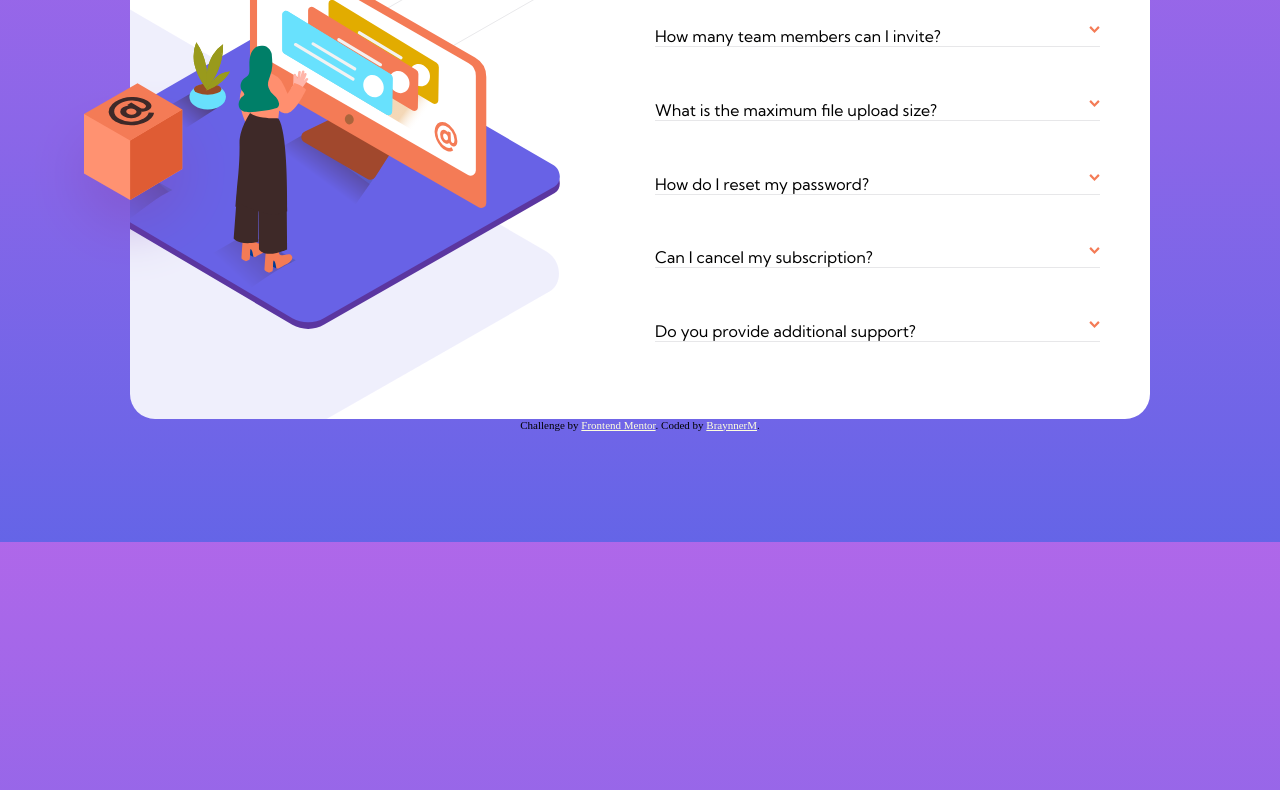
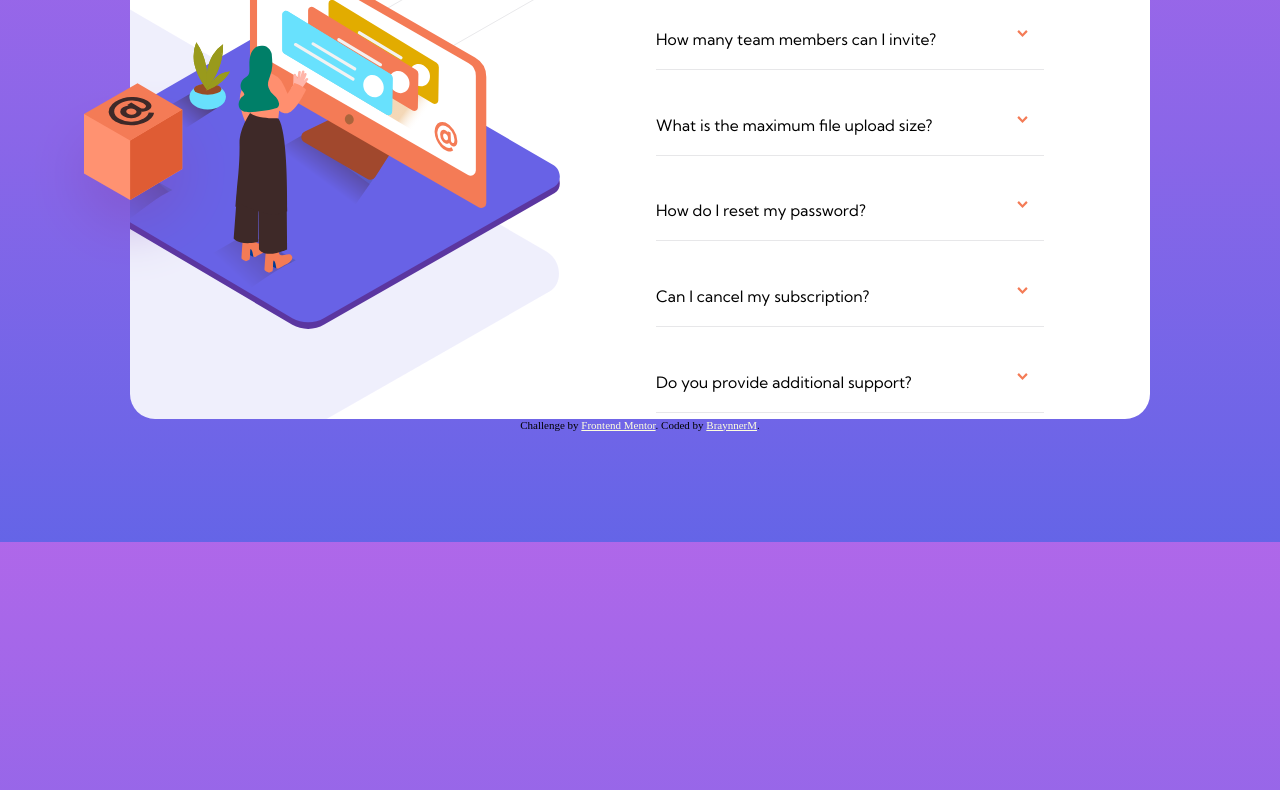
Before and after one commit to BraynnerM/faq-accordion-card-main, a plain HTML site: page index.html in a window 1280 px wide. Shown: the part 258-1048 px from the top of the page. Drawn offline with Linux system fonts and the light colour scheme.

Commit message:
comitando mais alguns ajustes

```diff
--- a/src/sass/styles.sass
+++ b/src/sass/styles.sass
@@ -18,6 +18,7 @@ body
     flex-direction: column
     justify-content: center
     align-items: center
+    overflow: hidden
 
 .container
     font-family: 'Kumbh Sans'
@@ -60,30 +61,34 @@ body
     .accordion
         width: 50%
         height: 100%
-        padding: 5rem
-        padding-left: 1.5rem
+        margin-top: 4rem
+        padding-left: 1.6rem
+        padding-right: 12.2rem
         display: flex
         flex-direction: column
-        justify-content: space-around
+        justify-content: space-evenly
 
         h1
             font:
-                size: 3.5rem
+                size: 3.6rem
                 weight: bold
             text-transform: uppercase
 
         .accordion-item
             border-bottom: 1px solid $dividers-color
+            width: 38.8rem
 
             .accordion-header
                 display: flex
                 justify-content: space-between
                 cursor: pointer
                 font-weight: 400
+                width:37.2rem
 
                 h3
-                    font-size: 1.6rem
+                    font-size: 1.57rem
                     font-weight: 400
+                    margin-bottom: 2rem
                 img
                     width: auto
                     height: 0.8rem
@@ -97,3 +102,4 @@ body
                 display: none
                 p
                     font-size: 1.3rem
+                    margin-bottom: 2rem
--- a/src/scripts/accordion.js
+++ b/src/scripts/accordion.js
@@ -1,6 +1,8 @@
 const accordionHeaders = document.querySelectorAll('.accordion-header');
 
 accordionHeaders.forEach(header => {
+  const image = header.querySelector('img');
+
   header.addEventListener('click', () => {
     const isActive = header.classList.contains('active');
     const accordionContent = header.parentElement.querySelector('.accordion-content');
@@ -16,10 +18,12 @@ accordionHeaders.forEach(header => {
       header.classList.add('active');
       header.style.fontWeight = 'bold';
       accordionContent.style.display = 'block';
+      image.style.transform = 'scaleY(-1)';
     } else {
       header.classList.remove('active');
       header.style.fontWeight = 'normal';
       accordionContent.style.display = 'none';
+      image.style.transform = 'none';
     }
   });
 });
```
Also changed, not shown: index.html (+0 -2 lines), src/css/styles.css, 1 other file.
